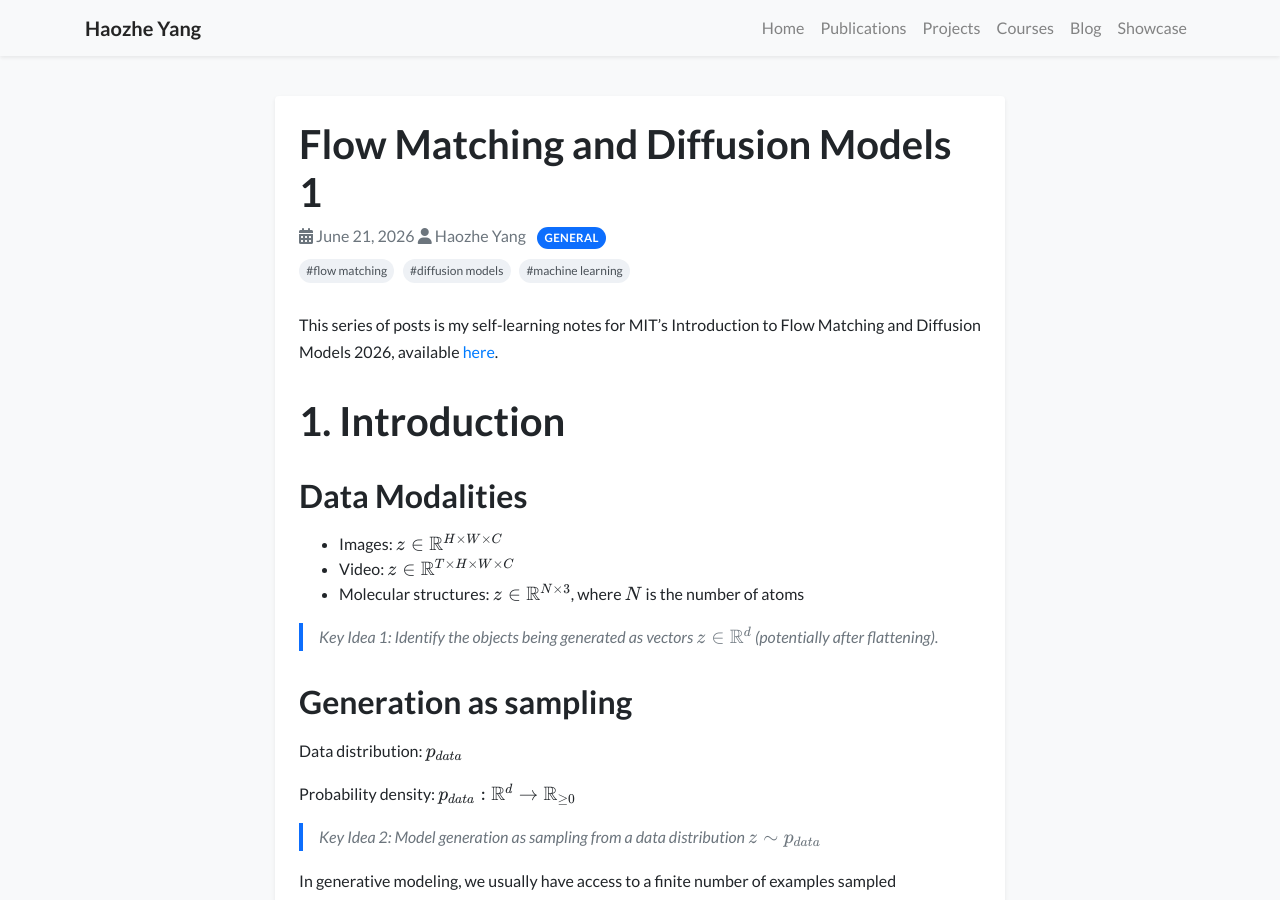
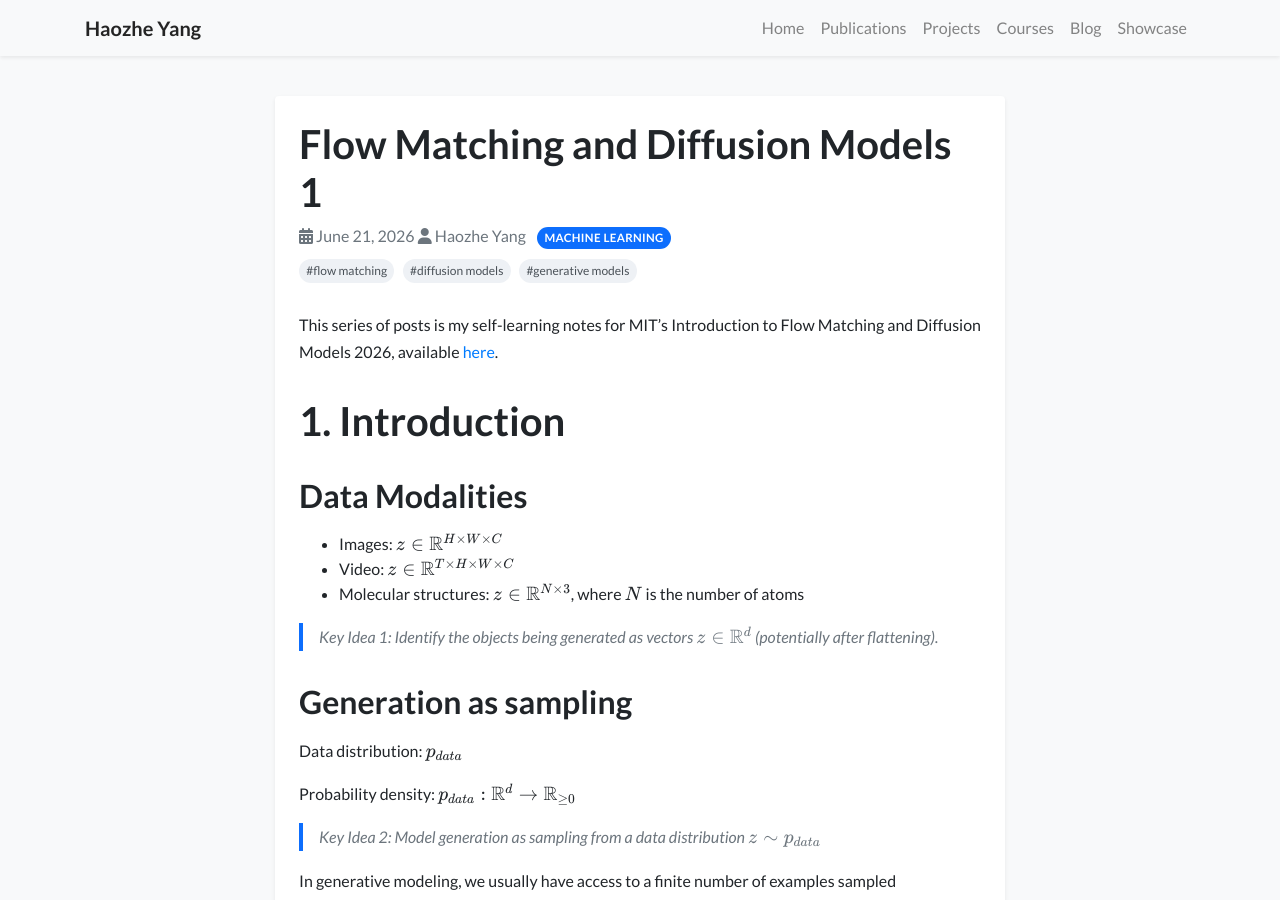
Before and after one commit to linearalgebrayhz/linearalgebrayhz.github.io, a Jekyll site: the page built from _posts/2026-06-21-flow-matching1.md, in a window 1280 px wide and 900 px high. Built offline with Jekyll 4.4.1, drawn with Linux system fonts in a browser that asks for light colours; nearby versions of some CDN libraries; a style sheet for code colours, icons or effects is not loaded.

Commit message:
Set blog taxonomy: Machine Learning category + stable /blog/ permalinks
- Recategorize Flow Matching 1 from General to Machine Learning;
  refine tags to a generative-models focus.
- Add permalink /blog/:year/:month/:day/:title/ so post URLs are stable
  and independent of category (avoids the default category-in-URL, which
  encoded the space as %20).
- Document the category vocabulary in _config.yml.

Co-Authored-By: Claude Opus 4.8 (1M context) <noreply@anthropic.com>

```diff
--- a/_config.yml
+++ b/_config.yml
@@ -20,6 +20,14 @@ markdown: kramdown
 plugins:
   - jekyll-email-protect
 
+# Stable post URLs, independent of category, so re-categorizing a post never
+# breaks its link. (Changing this requires restarting `jekyll serve`.)
+permalink: /blog/:year/:month/:day/:title/
+
+# Blog taxonomy — pick ONE broad category per post (shown as the card badge),
+# and use `tags` for finer topics. Suggested categories:
+#   Machine Learning, Computer Vision, Graphics, Algorithms, Mathematics
+
 # Exclude from processing.
 # The following items will not be processed, by default. Create a custom list
 # to override the default setting.
--- a/_posts/2026-06-21-flow-matching1.md
+++ b/_posts/2026-06-21-flow-matching1.md
@@ -2,8 +2,8 @@
 layout: post
 title: "Flow Matching and Diffusion Models 1"
 date: 2026-06-21
-category: "General"
-tags: [flow matching, diffusion models, machine learning]
+category: "Machine Learning"
+tags: [flow matching, diffusion models, generative models]
 author: "Haozhe Yang"
 image: /assets/images/posts/flow-matching-1.png
 license: cc-by-nc-sa
```
